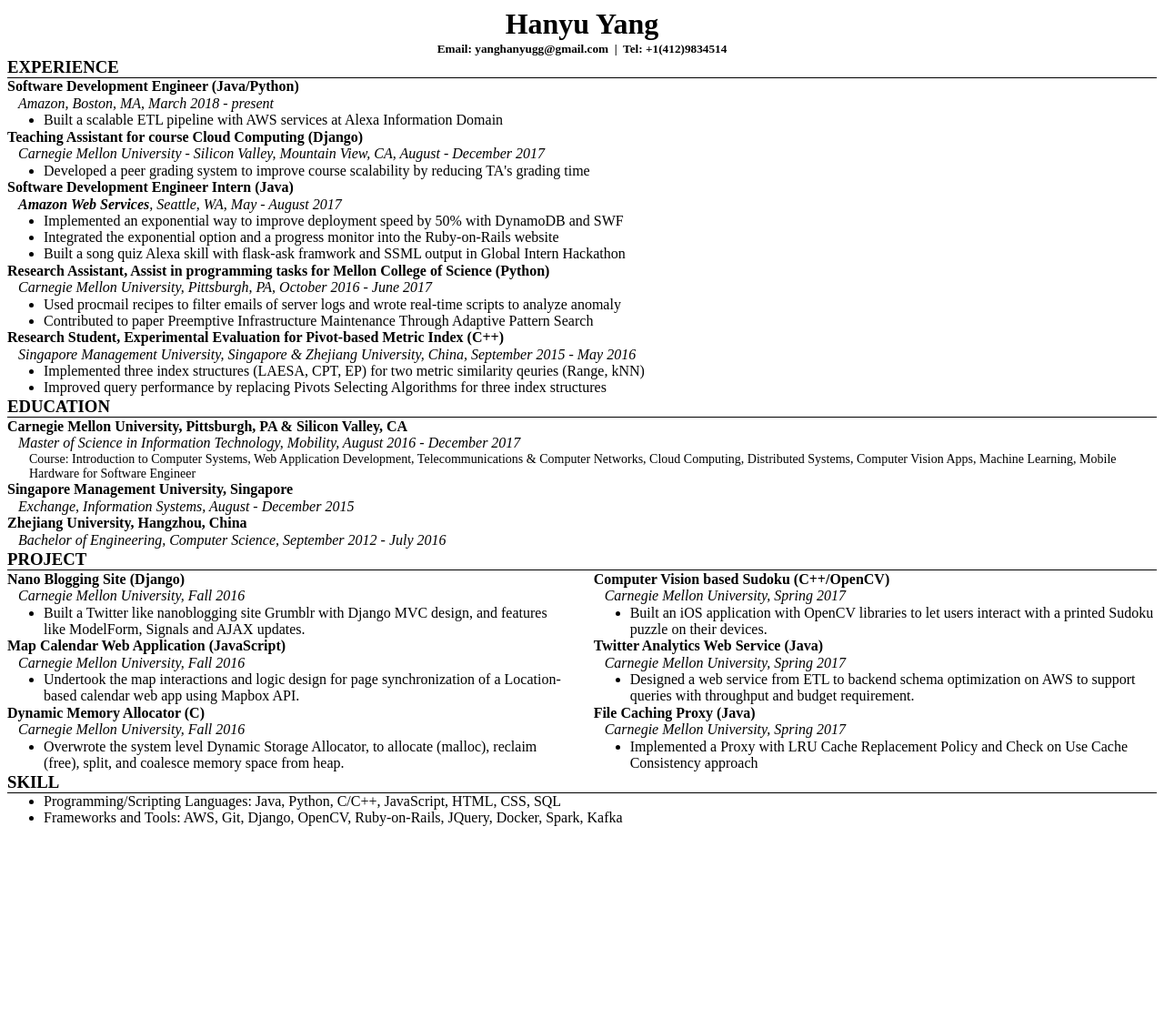
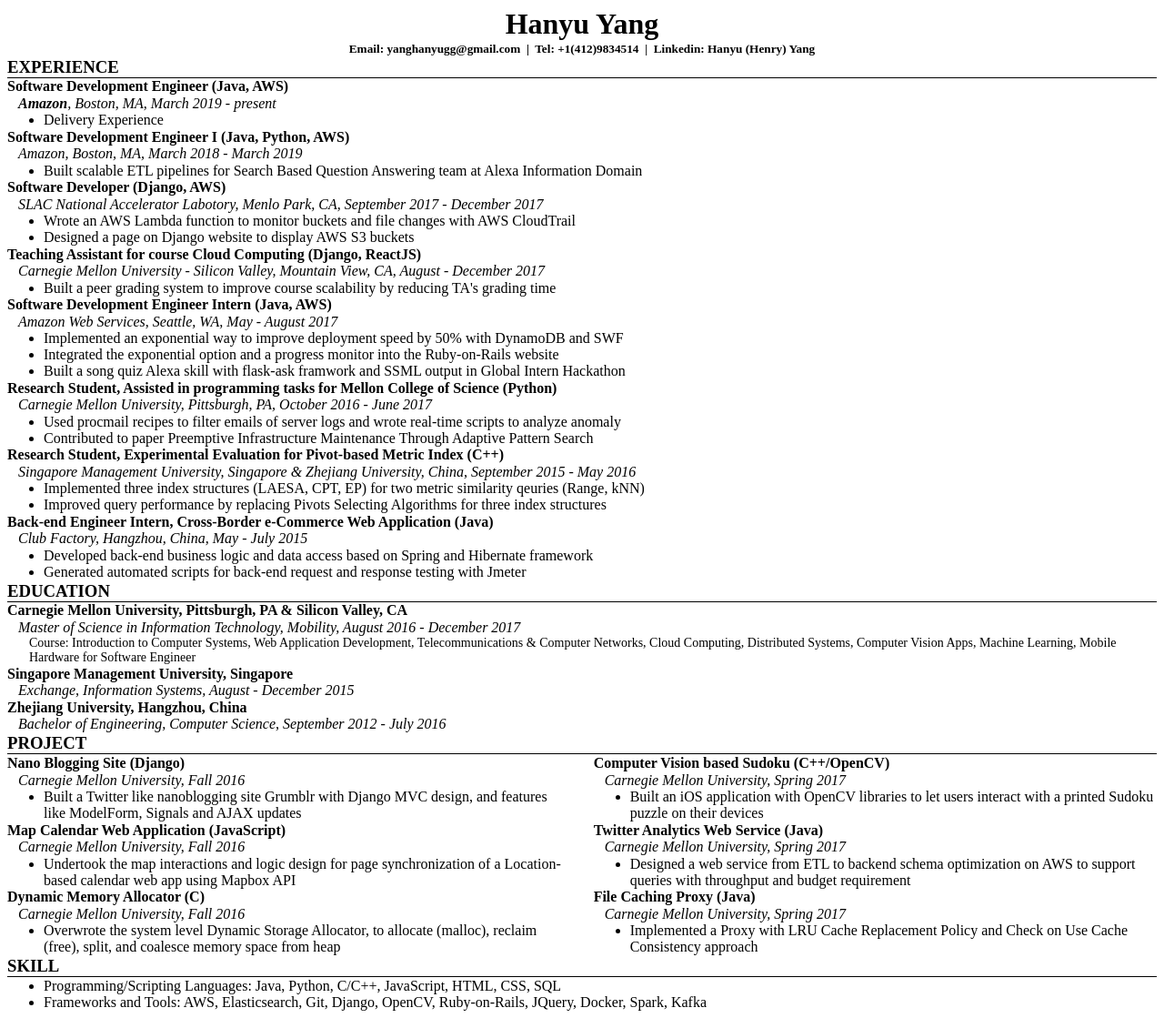
Before and after one commit to henryyang1993/henryyang1993.github.io, a Jekyll site: the page resume/resume.html, which Jekyll copies as it is, in a window 1280 px wide. Shown: the whole page at 91% size. Built offline with Jekyll 4.4.1, drawn with Linux system fonts in a browser that asks for light colours; before the commit the page ends 917 px from its top, so only the background shows below that.

Commit message:
update resume.html to include all experience up to March 2019

```diff
--- a/resume/resume.html
+++ b/resume/resume.html
@@ -2,7 +2,7 @@
 <html>
 
 <head>
-    <title>Hanyu_Yang_Resume</title>
+    <title> Hanyu Yang Resume </title>
     <style type="text/css">
         h1, p, h3, h5, ul {
             margin-top: 0.5px;
@@ -57,127 +57,131 @@
 
 <body>
 <div class="center">
-    <h1><a href="https://www.linkedin.com/in/hanyuy" style="text-decoration: none">Hanyu Yang</a></h1>
-    <h5>
-        Email: <a href="mailto:hanyuy@andrew.cmu.edu" style="text-decoration: none">yanghanyugg@gmail.com</a>
-        &nbsp;|&nbsp;
-        Tel: +1(412)9834514
-    </h5>
+    <h1><a href="http://henryyang1993.github.io/" style="text-decoration: none"> Hanyu Yang </a></h1>
+    <h5> Email: <a href="mailto:yanghanyugg@gmail.com" style="text-decoration: none"> yanghanyugg@gmail.com </a> &nbsp;|&nbsp; Tel: +1(412)9834514 &nbsp;|&nbsp; Linkedin: <a href="https://www.linkedin.com/in/hanyuy" style="text-decoration: none"> Hanyu (Henry) Yang </a> </h5>
 </div>
 
+<div class="wrapper">
+    <h3> EXPERIENCE </h3>
 
-<div class="wrapper">
-    <h3>EXPERIENCE</h3>
-    <p><b> Software Development Engineer (Java/Python) </b></p>
-    <p><i>Amazon, Boston, MA, March 2018 - present </i></p>
+    <p><b> Software Development Engineer (Java, AWS) </b></p>
+    <p><i><strong>Amazon</strong>, Boston, MA, March 2019 - present</i></p>
     <ul>
-        <li> Built a scalable ETL pipeline with AWS services at Alexa Information Domain </li>
+        <li> Delivery Experience </li>
     </ul>
 
-    <p><b> Teaching Assistant for course Cloud Computing (Django) </b></p>
+    <p><b> Software Development Engineer I (Java, Python, AWS) </b></p>
+    <p><i> Amazon, Boston, MA, March 2018 - March 2019 </i></p>
+    <ul>
+        <li> Built scalable ETL pipelines for Search Based Question Answering team at Alexa Information Domain </li>
+    </ul>
+
+    <p><b> Software Developer (Django, AWS) </b></p>
+    <p><i> SLAC National Accelerator Labotory, Menlo Park, CA, September 2017 - December 2017 </i></p>
+    <ul>
+        <li> Wrote an AWS Lambda function to monitor buckets and file changes with AWS CloudTrail </li>
+        <li> Designed a page on Django website to display AWS S3 buckets </li>
+    </ul>
+
+    <p><b> Teaching Assistant for course Cloud Computing (Django, ReactJS) </b></p>
     <p><i> Carnegie Mellon University - Silicon Valley, Mountain View, CA, August - December 2017 </i></p>
     <ul>
-        <li> Developed a peer grading system to improve course scalability by reducing TA's grading time </li>
+        <li> Built a peer grading system to improve course scalability by reducing TA's grading time </li>
     </ul>
 
-    <p><b> Software Development Engineer Intern (Java) </b></p>
-    <p><i><strong>Amazon Web Services</strong>, Seattle, WA, May - August 2017</i></p>
+    <p><b> Software Development Engineer Intern (Java, AWS) </b></p>
+    <p><i> Amazon Web Services, Seattle, WA, May - August 2017 </i></p>
     <ul>
         <li> Implemented an exponential way to improve deployment speed by 50% with DynamoDB and SWF </li>
         <li> Integrated the exponential option and a progress monitor into the Ruby-on-Rails website </li>
         <li> Built a song quiz Alexa skill with flask-ask framwork and SSML output in Global Intern Hackathon </li>
     </ul>
 
-    <p><b> Research Assistant, Assist in programming tasks for Mellon College of Science (Python) </b></p>
-    <p><i>Carnegie Mellon University, Pittsburgh, PA, October 2016 - June 2017</i></p>
+    <p><b> Research Student, Assisted in programming tasks for Mellon College of Science (Python) </b></p>
+    <p><i> Carnegie Mellon University, Pittsburgh, PA, October 2016 - June 2017 </i></p>
     <ul>
         <li> Used procmail recipes to filter emails of server logs and wrote real-time scripts to analyze anomaly </li>
         <li> Contributed to paper Preemptive Infrastructure Maintenance Through Adaptive Pattern Search </li>
     </ul>
 
     <p><b> Research Student, Experimental Evaluation for Pivot-based Metric Index (C++) </b></p>
-    <p><i>Singapore Management University, Singapore & Zhejiang University, China, September 2015 -
-        May 2016</i></p>
+    <p><i> Singapore Management University, Singapore & Zhejiang University, China, September 2015 - May 2016 </i></p>
     <ul>
-        <li> Implemented three index structures (LAESA, CPT, EP) for two metric similarity qeuries (Range, kNN)</li>
-        <li> Improved query performance by replacing Pivots Selecting Algorithms for three index structures</li>
+        <li> Implemented three index structures (LAESA, CPT, EP) for two metric similarity qeuries (Range, kNN) </li>
+        <li> Improved query performance by replacing Pivots Selecting Algorithms for three index structures </li>
     </ul>
 
+    <p><b> Back-end Engineer Intern, Cross-Border e-Commerce Web Application (Java) </b></p>
+    <p><i> Club Factory, Hangzhou, China, May - July 2015 </i></p>
+    <ul>
+        <li> Developed back-end business logic and data access based on Spring and Hibernate framework </li>
+        <li> Generated automated scripts for back-end request and response testing with Jmeter </li>
+    </ul>
 </div>
 
-
 <div class="wrapper">
-    <h3>EDUCATION</h3>
+    <h3> EDUCATION </h3>
     <p><b> Carnegie Mellon University, Pittsburgh, PA & Silicon Valley, CA </b></p>
-    <p><i>Master of Science in Information Technology, Mobility, August 2016 - December 2017</i></p>
+    <p><i> Master of Science in Information Technology, Mobility, August 2016 - December 2017 </i></p>
     <p class="course"> Course: Introduction to Computer Systems, Web Application Development, Telecommunications & Computer Networks, Cloud Computing, Distributed Systems, Computer Vision Apps, Machine Learning, Mobile Hardware for Software Engineer </p>
 
     <p><b> Singapore Management University, Singapore </b></p>
-    <p><i>Exchange, Information Systems, August - December 2015</i></p>
+    <p><i> Exchange, Information Systems, August - December 2015 </i></p>
 
     <p><b> Zhejiang University, Hangzhou, China </b></p>
-    <p><i>Bachelor of Engineering, Computer Science, September 2012 - July 2016</i></p>
+    <p><i> Bachelor of Engineering, Computer Science, September 2012 - July 2016 </i></p>
 </div>
 
-
 <div class="wrapper">
-    <h3>PROJECT</h3>
+    <h3> PROJECT </h3>
     <div class="left">
         <p><b> Nano Blogging Site (Django) </b></p>
-        <p><i>Carnegie Mellon University, Fall 2016</i></p>
+        <p><i> Carnegie Mellon University, Fall 2016 </i></p>
         <ul>
-            <li> Built a Twitter like nanoblogging site Grumblr with Django MVC design, and features like ModelForm, Signals and AJAX updates.
-            </li>
+            <li> Built a Twitter like nanoblogging site Grumblr with Django MVC design, and features like ModelForm, Signals and AJAX updates </li>
         </ul>
 
         <p><b> Map Calendar Web Application (JavaScript) </b></p>
-        <p><i>Carnegie Mellon University, Fall 2016</i></p>
+        <p><i> Carnegie Mellon University, Fall 2016 </i></p>
         <ul>
-            <li> Undertook the map interactions and logic design for page synchronization of a Location-based calendar web app using Mapbox API.
-            </li>
+            <li> Undertook the map interactions and logic design for page synchronization of a Location-based calendar web app using Mapbox API </li>
         </ul>
 
         <p><b> Dynamic Memory Allocator (C) </b></p>
-        <p><i>Carnegie Mellon University, Fall 2016</i></p>
+        <p><i> Carnegie Mellon University, Fall 2016 </i></p>
         <ul>
-            <li> Overwrote the system level Dynamic Storage Allocator, to allocate (malloc), reclaim (free), split, and coalesce memory space from heap.
-            </li>
+            <li> Overwrote the system level Dynamic Storage Allocator, to allocate (malloc), reclaim (free), split, and coalesce memory space from heap </li>
         </ul>
     </div>
 
     <div class="right">
         <p><b> Computer Vision based Sudoku (C++/OpenCV) </b></p>
-        <p><i>Carnegie Mellon University, Spring 2017</i></p>
+        <p><i> Carnegie Mellon University, Spring 2017 </i></p>
         <ul>
-            <li> Built an iOS application with OpenCV libraries to let users interact with a printed Sudoku puzzle on their devices.
-            </li>
+            <li> Built an iOS application with OpenCV libraries to let users interact with a printed Sudoku puzzle on their devices </li>
         </ul>
 
         <p><b> Twitter Analytics Web Service (Java) </b></p>
-        <p><i>Carnegie Mellon University, Spring 2017</i></p>
+        <p><i> Carnegie Mellon University, Spring 2017 </i></p>
         <ul>
-            <li> Designed a web service from ETL to backend schema optimization on AWS to support queries with throughput and budget requirement.
-            </li>
+            <li> Designed a web service from ETL to backend schema optimization on AWS to support queries with throughput and budget requirement </li>
         </ul>
 
         <p><b> File Caching Proxy (Java) </b></p>
-        <p><i>Carnegie Mellon University, Spring 2017</i></p>
+        <p><i> Carnegie Mellon University, Spring 2017 </i></p>
         <ul>
-            <li> Implemented a Proxy with LRU Cache Replacement Policy and Check on Use Cache Consistency approach
-            </li>
+            <li> Implemented a Proxy with LRU Cache Replacement Policy and Check on Use Cache Consistency approach </li>
         </ul>
     </div>
 </div>
 
-
 <div class="wrapper">
-    <h3>SKILL</h3>
+    <h3> SKILL </h3>
     <ul>
-        <li> Programming/Scripting Languages: Java, Python, C/C++, JavaScript, HTML, CSS, SQL</li>
-        <li> Frameworks and Tools: AWS, Git, Django, OpenCV, Ruby-on-Rails, JQuery, Docker, Spark, Kafka</li>
+        <li> Programming/Scripting Languages: Java, Python, C/C++, JavaScript, HTML, CSS, SQL </li>
+        <li> Frameworks and Tools: AWS, Elasticsearch, Git, Django, OpenCV, Ruby-on-Rails, JQuery, Docker, Spark, Kafka </li>
     </ul>
 </div>
+</body>
 
-
-</body>
 </html>
```
Also changed, not shown: 1 other file.
